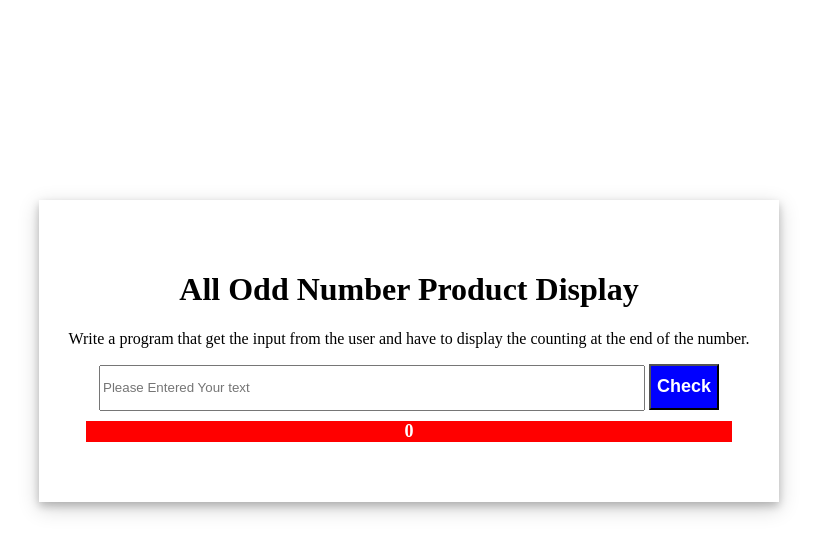
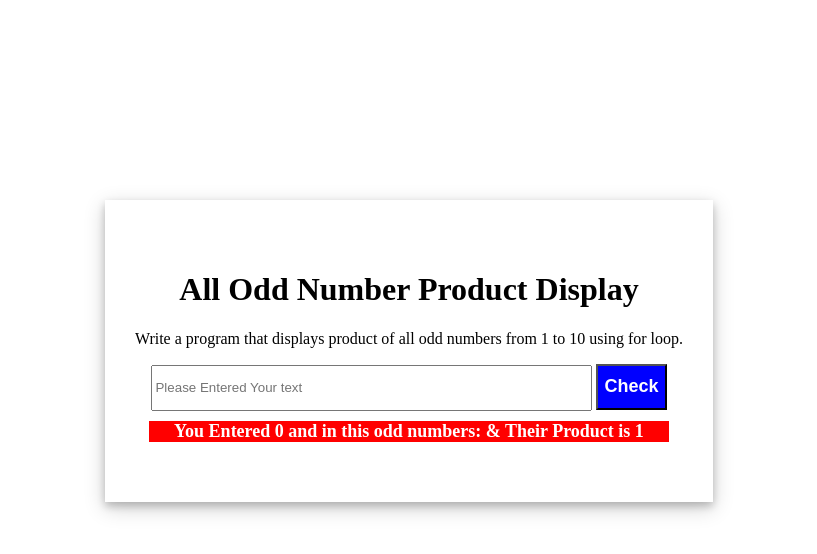
Before and after one commit to abubakerasifdar/sum-of-the-squares-fo-integers, a plain HTML site: page index.html in a window 1280 px wide. Both pictures are taken after a click on the button "Check". Shown: the whole page, without its empty margins (231-1048 px from the left). Drawn offline with Linux system fonts and the light colour scheme.

Commit message:
Functionality Feature is added successfully.

```diff
--- a/index.html
+++ b/index.html
@@ -15,8 +15,7 @@
     <div id="root">
         <div>
             <h1>All Odd Number Product Display</h1>
-            <p>Write a program that get the input from the user and have to display the counting at the end of the number.
-            </p>
+            <p>Write a program that displays product of all odd numbers from 1 to 10 using for loop.</p>
             <input type="number" id="input" placeholder="Please Entered Your text">
             <button onclick="myFunction()">Check</button>
             <p id="output"></p>
--- a/javascript.js
+++ b/javascript.js
@@ -6,15 +6,22 @@
     }
 })
 function myFunction() {
-            let input = document.getElementById('input').value;
+    let input = Number(document.getElementById('input').value);
     let result = "";
-            let count=0;
-            for (let i = 0; i<input; i++){
-                count = count + i + '<br>' ;
-
-                console.log(count);
+    let count = 0;
+    let oddProduct = 1;
+    var oddNumber = '';
+    for (let i = 0; i <= input; i++) {
+        count = `${count + i},`;
     }
-           result = count;
+    let countarray = count.split(',');
+    let len = countarray.length-1
+    for (let i = 0; i < len; i++) {
+         if (countarray[i] != 0 && countarray[i] % 2 != 0) { oddNumber = oddNumber + Number(countarray[i]) + ",";
+            oddProduct = oddProduct * countarray[i];
+        }
+    }
+    result = `You Entered ${input} and in this odd numbers: ${oddNumber} & Their Product is ${oddProduct}`;
     document.getElementById('output').style.display = "flex";
     document.getElementById('output').innerHTML = result;
 }
```
Lines whose indentation alone changed are shown as unchanged.
